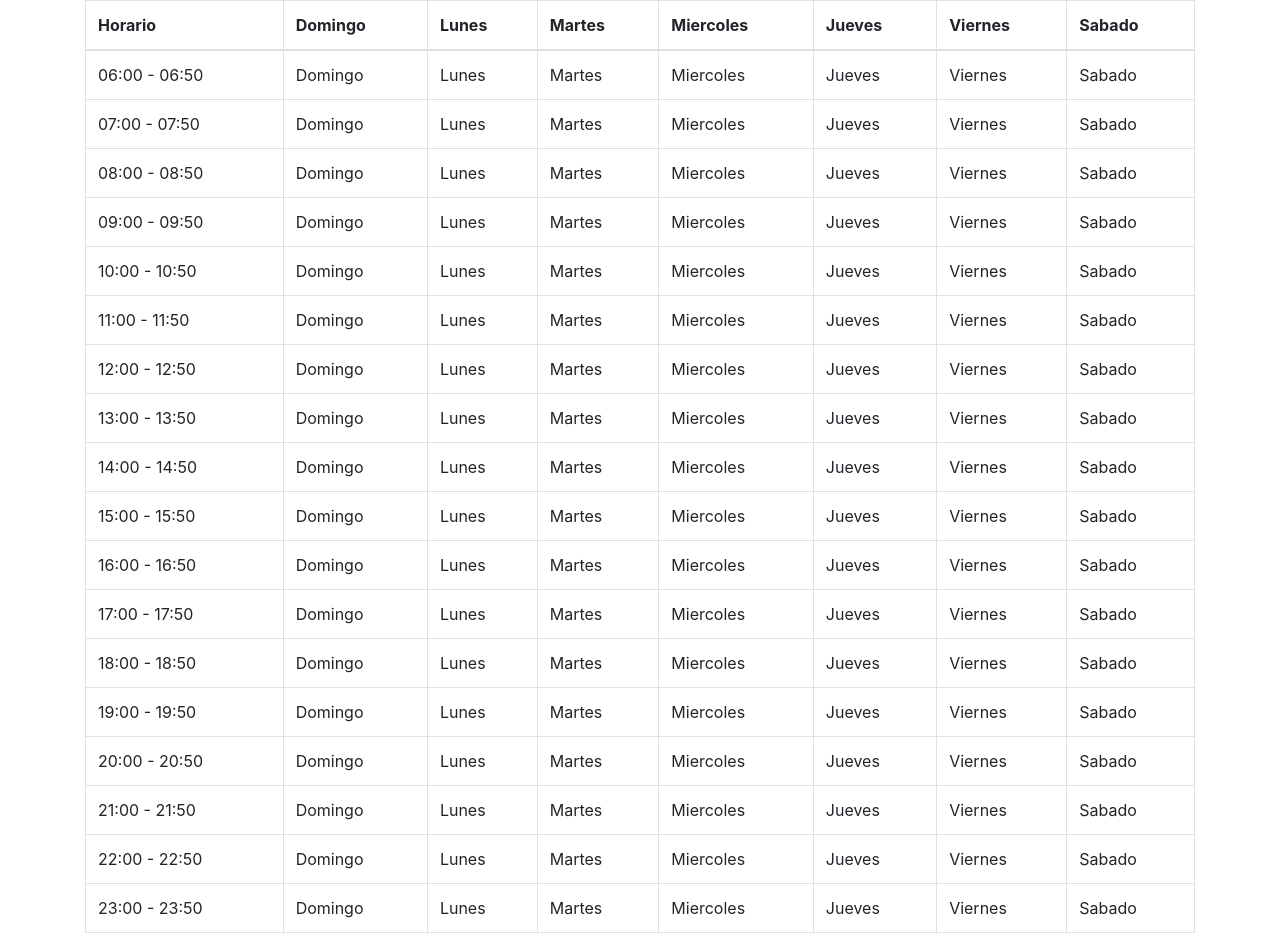
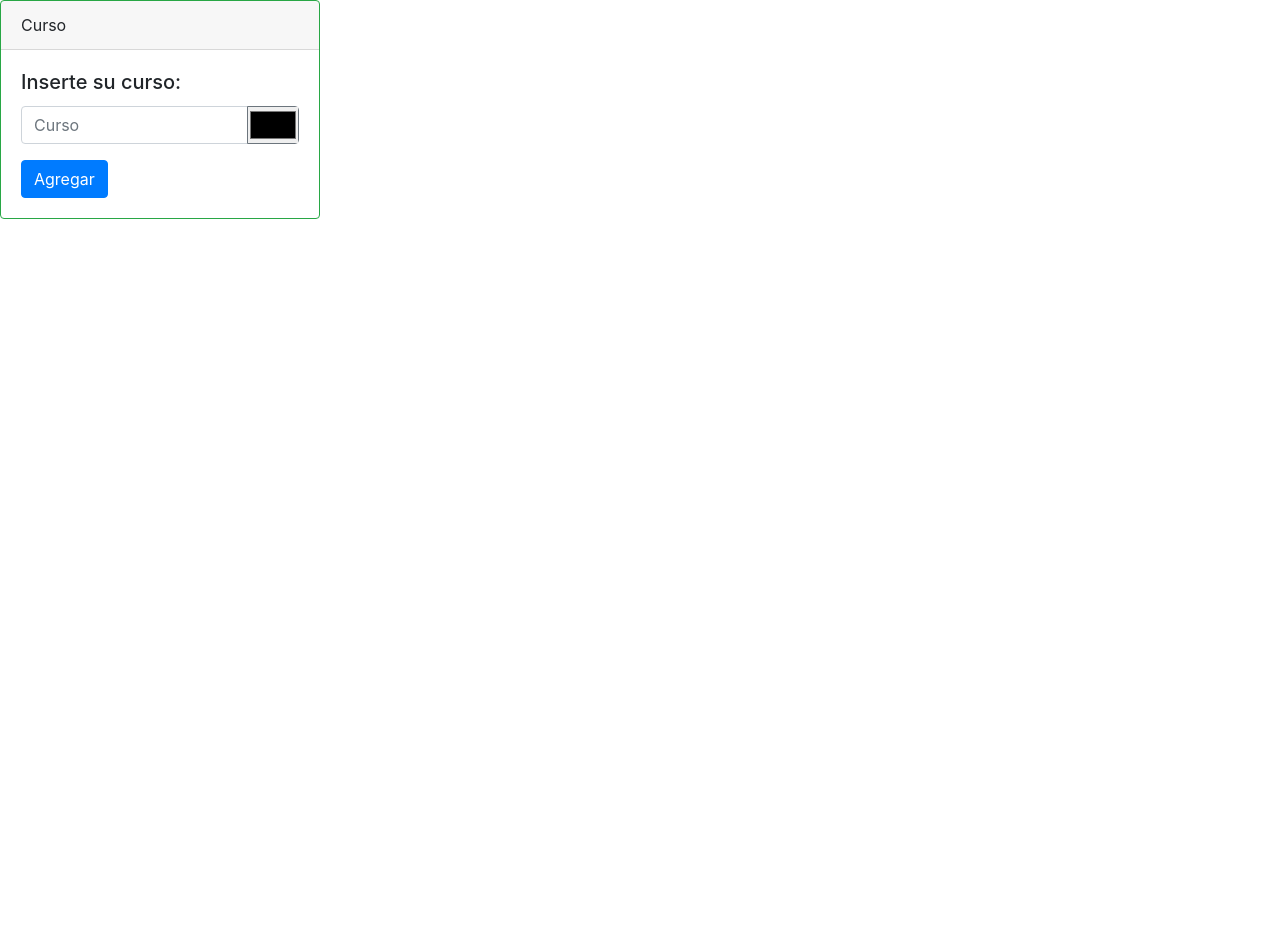
Before and after one commit to BouCode/React-Generador-de-horario, a React (Create React App) app: page / in a window 1280 px wide. After the commit the page ends 800 px from the top, so only its background shows below. Built offline with nearby package versions, Linux system fonts and the light colour scheme.

Commit message:
Segundo commit: Datos porfin actualizados

```diff
--- a/src/App.js
+++ b/src/App.js
@@ -1,59 +1,11 @@
 import React from 'react';
-import { Table, Container } from 'react-bootstrap';
 import 'bootstrap/dist/css/bootstrap.min.css';
-
+import Main from './components/main';
+import Data from './components/data';
 function App() {
-	const days = [ 'Domingo', 'Lunes', 'Martes', 'Miercoles', 'Jueves', 'Viernes', 'Sabado' ];
-	const arr = [];
-	const times = () => {
-		for (let i = 6; i < 24; i++) {
-			for (let j = 0; j < 1; j++) {
-				arr.push([ `${zfill(i, 2)}:${zfill(j * 50, 2)} - ${zfill(i, 2)}:${zfill(j + 1 * 50, 2)}` ]);
-			}
-		}
-	};
-
-	const zfill = (number, width) => {
-		var numberOutput = Math.abs(number);
-		var length = number.toString().length;
-		var zero = '0';
-
-		if (width <= length) {
-			if (number < 0) {
-				return '-' + numberOutput.toString();
-			} else {
-				return numberOutput.toString();
-			}
-		} else {
-			if (number < 0) {
-				return '-' + zero.repeat(width - length) + numberOutput.toString();
-			} else {
-				return zero.repeat(width - length) + numberOutput.toString();
-			}
-		}
-	};
-
-	times();
-	const listTime = arr.map((time, index) => (
-		<tr key={index}>
-			<td key={index}>{time}</td>
-			{days.map((day, ind) => <td key={ind}>{day}</td>)}
-		</tr>
-	));
-	const listItem = days.map((day) => <th key={day}>{day}</th>);
 	return (
 		<div>
-			<Container>
-				<Table bordered hover size responsive="sm">
-					<thead>
-						<tr>
-							<th>Horario</th>
-							{listItem}
-						</tr>
-					</thead>
-					<tbody>{listTime}</tbody>
-				</Table>
-			</Container>
+			<Data />
 		</div>
 	);
 }
--- /dev/null
+++ b/src/components/data.js
@@ -0,0 +1,64 @@
+import React, { useState, useEffect } from 'react';
+import { Card, InputGroup, Button, FormControl } from 'react-bootstrap';
+
+const Data = () => {
+	const inputStyle = {
+		height: '100%',
+		border: 'none',
+		padding: '0px'
+	};
+
+	const [ arrCourse, setArrCourse ] = useState([]);
+	const [ arrColor, setArrColor ] = useState([]);
+	const [ course, setCourse ] = useState('');
+	const [ color, setColor ] = useState('');
+	function courseCapture(e) {
+		const evento = e.target.value;
+		setCourse(evento);
+	}
+
+	function colorCapture(e) {
+		const evento = e.target.value;
+		setColor(evento);
+	}
+
+	function buttonEffect() {
+		setArrCourse(arrCourse.concat(course));
+		setArrColor(arrCourse.concat(color));
+		console.log(arrCourse);
+	}
+	const visuaCourse = arrCourse.map((value, index) => <li key={index}>{value}</li>);
+	const visuaColor = arrColor.map((value, index) => <p key={index}>{value}</p>);
+	return (
+		<div>
+			<Card border="success" style={{ width: '20rem' }}>
+				<Card.Header>Curso</Card.Header>
+				<Card.Body>
+					<Card.Title>Inserte su curso:</Card.Title>
+					<InputGroup className="mb-3">
+						<FormControl
+							placeholder="Curso"
+							aria-label="Recipient's username"
+							aria-describedby="basic-addon2"
+							onChange={courseCapture}
+						/>
+						<InputGroup.Append>
+							<Button variant="outline-secondary" style={{ padding: '0px' }}>
+								<input type="color" style={inputStyle} onChange={colorCapture} />
+							</Button>
+						</InputGroup.Append>
+					</InputGroup>
+					<Button variant="primary" onClick={buttonEffect}>
+						Agregar
+					</Button>
+					<Card.Text style={{ color: color }}>
+						{course} {color}
+						{visuaCourse} {visuaColor}
+					</Card.Text>
+				</Card.Body>
+			</Card>
+		</div>
+	);
+};
+
+export default Data;
--- a/src/components/main.js
+++ b/src/components/main.js
@@ -0,0 +1,62 @@
+import React from 'react';
+import { Table, Container } from 'react-bootstrap';
+
+const Main = () => {
+	const days = [ 'Domingo', 'Lunes', 'Martes', 'Miercoles', 'Jueves', 'Viernes', 'Sabado' ];
+	const arr = [];
+	const times = () => {
+		for (let i = 6; i < 24; i++) {
+			for (let j = 0; j < 1; j++) {
+				arr.push([ `${zfill(i, 2)}:${zfill(j * 50, 2)} - ${zfill(i, 2)}:${zfill(j + 1 * 50, 2)}` ]);
+			}
+		}
+	};
+
+	const zfill = (number, width) => {
+		var numberOutput = Math.abs(number);
+		var length = number.toString().length;
+		var zero = '0';
+
+		if (width <= length) {
+			if (number < 0) {
+				return '-' + numberOutput.toString();
+			} else {
+				return numberOutput.toString();
+			}
+		} else {
+			if (number < 0) {
+				return '-' + zero.repeat(width - length) + numberOutput.toString();
+			} else {
+				return zero.repeat(width - length) + numberOutput.toString();
+			}
+		}
+	};
+
+	times();
+
+	const listTime = arr.map((time, index) => (
+		<tr key={index}>
+			<td key={index}>{time}</td>
+			{days.map((day, ind) => <td key={ind}>{day}</td>)}
+		</tr>
+	));
+	const listItem = days.map((day) => <th key={day}>{day}</th>);
+
+	return (
+		<div>
+			<Container>
+				<Table bordered hover size responsive="sm">
+					<thead>
+						<tr>
+							<th>Horario</th>
+							{listItem}
+						</tr>
+					</thead>
+					<tbody>{listTime}</tbody>
+				</Table>
+			</Container>
+		</div>
+	);
+};
+
+export default Main;
```
